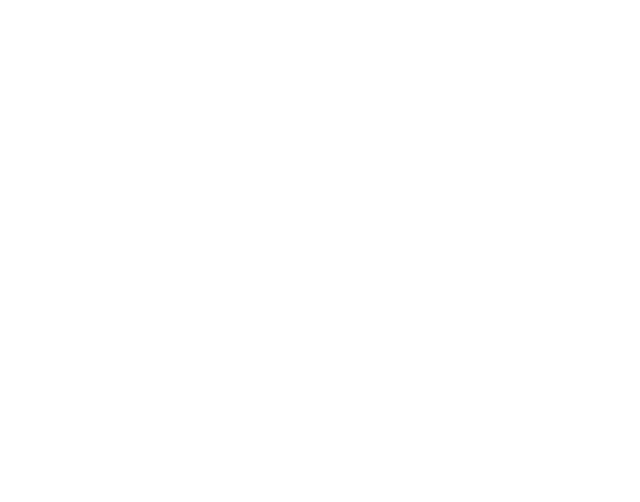
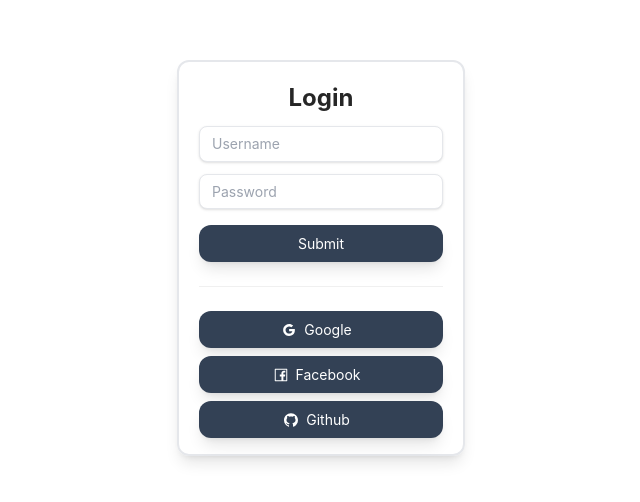
Before and after one commit to shamalka/news-app-admin-dashboard, a React app: page /login in a window 1280 px wide. Before the commit this address had no page. Shown: the part 142-644 px from the top of the page, without its empty margins (319-959 px from the left). Built offline with nearby package versions, Linux system fonts and the light colour scheme.

Commit message:
Add login page

```diff
--- a/package.json
+++ b/package.json
@@ -22,6 +22,7 @@
     "postcss-preset-env": "^7.7.1",
     "react": "^18.1.0",
     "react-dom": "^18.1.0",
+    "react-hook-form": "^7.32.2",
     "react-redux": "^8.0.2",
     "react-router-dom": "^6.3.0",
     "redux": "^4.2.0"
--- a/src/App.js
+++ b/src/App.js
@@ -12,6 +12,7 @@
 import Overview from "./scenes/Overview";
 import { Provider, useDispatch, useSelector } from "react-redux";
 import { changeAppWindowSize } from "./features/appWindowSize";
+import Login from "./scenes/Login";
 
 const App = () => {
     const appWindowSize = useSelector(
@@ -44,6 +45,7 @@
                     <Route path="news" element={<News />} />
                     <Route path="users" element={<Users />} />
                 </Route>
+                <Route path="/login" element={<Login/>}/>
                 <Route path="/my-account" element={<ProtectedRoute component={<MyAccount />} />} />
             </Routes>
         </BrowserRouter>
--- a/src/components/Button/index.js
+++ b/src/components/Button/index.js
@@ -1,8 +1,15 @@
 import React from "react";
 
-const Button = ({title}) => {
+const Button = ({icon, className, children, ...props}) => {
     return (
-        <button className="text-emerald-300">{title}</button>
+        <button {...props} className={`rounded-xl ${className}`}>
+            <div className="flex flex-row items-center justify-center">
+                {icon && icon}
+                <p className="mx-2 mt-2 mb-2">
+                    {children}
+                </p>
+            </div>
+        </button>
     );
 };
 
--- /dev/null
+++ b/src/scenes/Login/index.js
@@ -0,0 +1,51 @@
+import { FacebookOutlined, GithubOutlined, GoogleOutlined } from "@ant-design/icons";
+import { Divider } from "antd";
+import React from "react";
+import { useForm } from "react-hook-form";
+import Button from "../../components/Button";
+
+const Login = () => {
+
+    const { register, handleSubmit, watch, formState: { errors } } = useForm();
+    const onSubmit = data => console.log(data);
+
+    return (
+        <div className="flex h-screen items-center justify-center">
+            <form onSubmit={handleSubmit(onSubmit)} className="shadow-lg border-solid border-2 rounded-xl w-72">
+                <div className="flex flex-col mx-5 mt-5 items-center">
+                    <p className="font-bold text-2xl">Login</p>
+                    <input
+                        className="shadow appearance-none border rounded-lg w-full py-2 px-3 text-gray-700 leading-tight focus:outline-none focus:shadow-outline mt-3"
+                        {...register("username")}
+                        placeholder="Username"
+                    />
+                    <input
+                        className="shadow appearance-none border rounded-lg w-full py-2 px-3 text-gray-700 leading-tight focus:outline-none focus:shadow-outline mt-3"
+                        {...register("password", { required: true })}
+                        placeholder="Password"
+                        type="password"
+                    />
+                    {errors.exampleRequired && <span>This field is required</span>}
+
+                    <Button type="submit" className="bg-slate-700 text-white mt-4 w-full hover:bg-slate-500 shadow-lg">
+                        Submit
+                    </Button>
+
+                    <Divider/>
+
+                    <Button type="submit" className="bg-slate-700 text-white mb-2 w-full hover:bg-slate-500 shadow-lg" icon={<GoogleOutlined className="text-md"/>}>
+                        Google
+                    </Button>
+                    <Button type="submit" className="bg-slate-700 text-white mb-2 w-full hover:bg-slate-500 shadow-lg" icon={<FacebookOutlined className="text-md"/>}>
+                        Facebook
+                    </Button>
+                    <Button type="submit" className="bg-slate-700 text-white mb-4 w-full hover:bg-slate-500 shadow-lg" icon={<GithubOutlined className="text-md"/>}>
+                        Github
+                    </Button>
+                </div>
+            </form>
+        </div>
+    );
+};
+
+export default Login;
--- a/src/utils/test-utils.js
+++ b/src/utils/test-utils.js
@@ -5,7 +5,6 @@
 import { Provider } from 'react-redux'
 import appWindowSizeReducer from '../features/appWindowSize'
 // Import your own reducer
-
 
 function render(
   ui,
```
Also changed, not shown: 1 other file (tests, documents, lock files or other folders).
